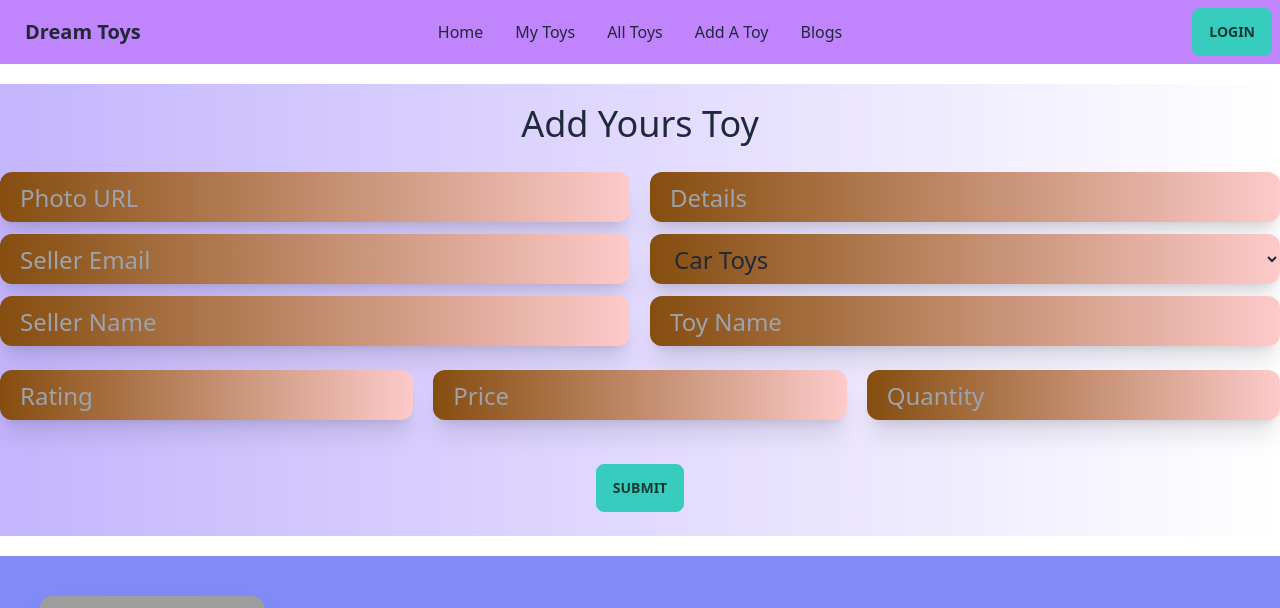
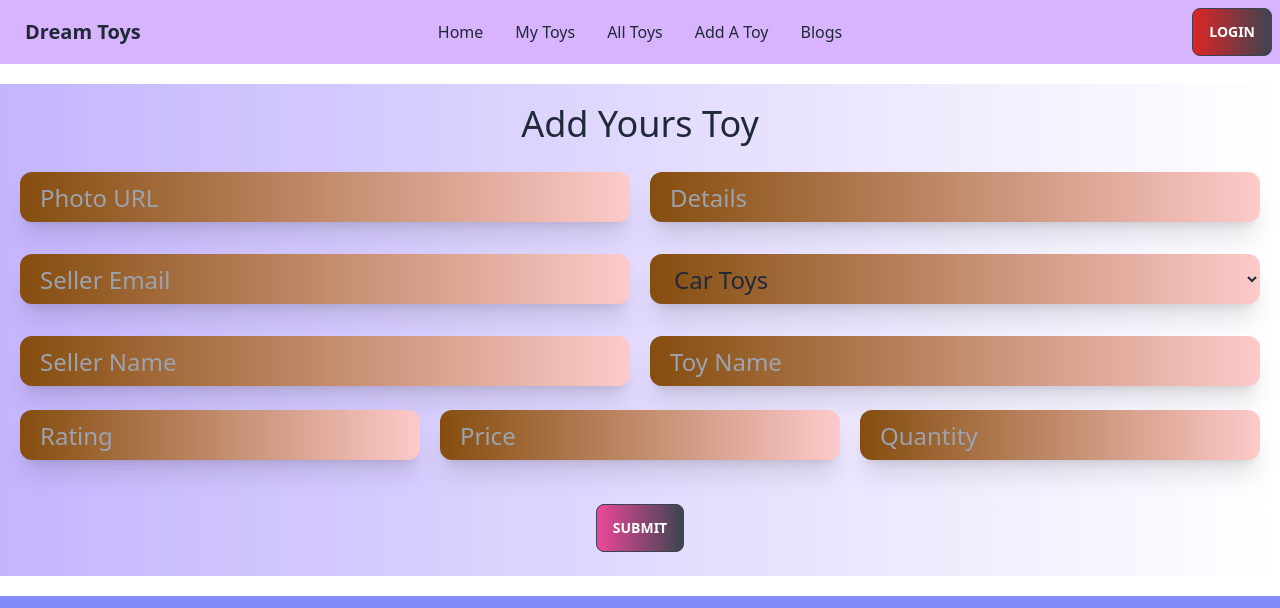
Before and after one commit to mdfaysalbabu/toy_dream, a React (Vite) app: page /addtoy in a window 1280 px wide. Shown: the top 608 px of the page. Built offline with nearby package versions, Linux system fonts and the light colour scheme; no server answers; grey boxes are pictures that could not be loaded.

Commit message:
add delete method

```diff
--- a/src/Components/Alltoys/Alltoys.jsx
+++ b/src/Components/Alltoys/Alltoys.jsx
@@ -15,7 +15,7 @@ const Alltoys = () => {
       <div></div>
       <div className="mx-12 py-12">
         <table className="table w-full">
-          <tbody className="grid grid-cols-1 gap-5 py-3 p-3 bg bg-red-300 rounded ">
+          <tbody className="grid grid-cols-1 gap-5 py-3 p-3 bg  bg-violet-300 rounded ">
             {allData.map((carsData) => (
               <Toyscardata
                 key={carsData._id}
--- a/src/Components/Alltoys/Toyscardata.jsx
+++ b/src/Components/Alltoys/Toyscardata.jsx
@@ -18,7 +18,7 @@ const Toyscardata = ({ carsData }) => {
   return (
     <div>
       <tr className="flex justify-between ">
-        <td className="bg bg-red-300 ">
+        <td className="bg bg-violet-300 ">
           <div className="flex items-center  ">
             <img
               src={photo}
@@ -36,16 +36,16 @@ const Toyscardata = ({ carsData }) => {
             </div>
           </div>
         </td>
-        <td className="flex items-center  bg bg-red-300  font-semibold text-2xl">
+        <td className="flex items-center  bg bg-violet-300  font-semibold text-2xl">
           <p>Price: {price}</p>
         </td>
-        <td className="flex items-center  bg bg-red-300   font-semibold text-2xl">
+        <td className="flex items-center  bg bg-violet-300 font-semibold text-2xl">
           {" "}
           <p>Quantity: {quantity}</p>
         </td>
-        <th className="flex items-center bg bg-red-300 ">
+        <th className="flex items-center bg bg-violet-300 ">
           <Link to={`/allToyDetails/${_id}`}>
-            <button className="btn btn-accent btn-success">View</button>
+            <button className="btn bg-gradient-to-r from-red-400">View Details</button>
           </Link>
         </th>
       </tr>
--- a/src/Components/Mytoys/Mytoys.jsx
+++ b/src/Components/Mytoys/Mytoys.jsx
@@ -16,9 +16,18 @@ const Mytoys = () => {
     })
       .then((res) => res.json())
       .then((data) => {
-        const remain = setCarsData.filter((cars) => cars._id !== id);
+        if (data.deletedCount > 0) {
+          alert("delete successfully");
+        }
+        const remain = carsData.filter((cars) => cars._id !== id);
         setCarsData(remain);
       });
+  };
+  const handleUpdateInfo = (id) => {
+    console.log(id);
+    <label htmlFor="my-modal-5" className="btn">
+      open modal
+    </label>;
   };
 
   return (
@@ -31,22 +40,23 @@ const Mytoys = () => {
         <div className="mx-12 py-12">
           <table className="table w-full">
             {/* head */}
-            <thead >
+            <thead>
               <tr className="flex justify-around">
                 <th>Photo</th>
                 <th>Category</th>
                 <th>Price</th>
                 <th>Quantity</th>
                 <th>View-Details</th>
-                </tr>
+              </tr>
             </thead>
             <tbody>
               {carsData.map((cars) => (
                 <Toyscart
-                 cars={cars}
+                  cars={cars}
                   key={cars._id}
-                //   handleUpdateInfo={handleUpdateInfo}
+                  //   handleUpdateInfo={handleUpdateInfo}
                   handleDelete={handleDelete}
+                  handleUpdateInfo={handleUpdateInfo}
                 ></Toyscart>
               ))}
             </tbody>
--- a/src/Components/Mytoys/Toyscart.jsx
+++ b/src/Components/Mytoys/Toyscart.jsx
@@ -1,6 +1,7 @@
 import React from "react";
+import { Link } from "react-router-dom";
 
-const Toyscart = ({ cars, handleDelete }) => {
+const Toyscart = ({ cars, handleDelete, handleUpdateInfo }) => {
   const {
     sellerName,
     toyName,
@@ -53,6 +54,10 @@ const Toyscart = ({ cars, handleDelete }) => {
         <td className="font-semibold mr-10">{Category}</td>
         <td className="font-semibold">$: {price}</td>
         <td className="font-semibold">$: {quantity}</td>
+        <td>
+          <button onClick={()=>handleUpdateInfo(_id)} className="btn btn-success">Update</button>
+        </td>
+
       </tr>
     </div>
   );
--- a/src/Components/Shared/Header/Header.jsx
+++ b/src/Components/Shared/Header/Header.jsx
@@ -13,7 +13,7 @@ const Header = () => {
   };
   return (
     <>
-      <div className="navbar bg-purple-400 ">
+      <div className="navbar bg-purple-300 ">
         <div className="navbar-start">
           <div className="dropdown">
             <label tabIndex={0} className="btn btn-ghost lg:hidden">
@@ -99,7 +99,7 @@ const Header = () => {
                   title={user.displayName}
                 />
               </span>
-              <button className="btn btn-success" onClick={handleLogOut}>
+              <button className="btn bg-gradient-to-r from-red-600" onClick={handleLogOut}>
                 Signout
               </button>
             </>
@@ -107,7 +107,7 @@ const Header = () => {
 
              <Link to="/login"
             >
-              <button className="btn btn-accent">Login</button>
+              <button className="btn bg-gradient-to-r from-red-600">Login</button>
             </Link>
           )}
         </div>
--- a/src/Components/Toy/Addtoy.jsx
+++ b/src/Components/Toy/Addtoy.jsx
@@ -29,7 +29,7 @@ const Addtoy = () => {
       <h2 className="text-center text-4xl mt-5 pt-5 pb-4">Add Yours Toy</h2>
       <form onSubmit={handleSubmit(onSubmit)}>
         {/* register your input into the hook by invoking the "register" function */}
-        <div className="grid grid-cols-1 md:grid-cols-2 gap-5 py-3 ">
+        <div className="grid grid-cols-1 md:grid-cols-2 gap-5 py-3 p-5">
           <input
             placeholder="Photo URL"
             required
@@ -43,7 +43,7 @@ const Addtoy = () => {
             className="h-[50px] px-5 rounded-xl bg-gradient-to-r from-yellow-800 bg-red-200 text-violet-700 text-2xl shadow-xl"
           />
         </div>
-        <div className="grid grid-cols-1 md:grid-cols-2 gap-5">
+        <div className="grid grid-cols-1 md:grid-cols-2 gap-5 p-5">
           <input
             placeholder="Seller Email"
             defaultValue={user?.email}
@@ -59,7 +59,7 @@ const Addtoy = () => {
             <option value="Ambulancetoys">Truck Toys</option>
           </select>
         </div>
-        <div className="grid grid-cols-1 md:grid-cols-2 gap-5 py-3">
+        <div className="grid grid-cols-1 md:grid-cols-2 gap-5 py-3 p-5">
           <input
             placeholder="Seller Name"
             defaultValue={""}
@@ -73,7 +73,7 @@ const Addtoy = () => {
             className="h-[50px] px-5 rounded-xl  bg-red-200 bg-gradient-to-r from-yellow-800 text-2xl shadow-xl"
           />
         </div>
-        <div className="grid grid-cols-1 md:grid-cols-3 gap-5 py-3">
+        <div className="grid grid-cols-1 md:grid-cols-3 gap-5 py-3 p-5">
           <input
             placeholder="Rating"
             {...register("rating")}
@@ -97,7 +97,7 @@ const Addtoy = () => {
         {/* errors will return when field validation fails  */}
         {errors.exampleRequired && <span>This field is required</span>}
         <div className="py-3 flex justify-center">
-          <button className="btn btn-accent mb-3" type="submit">
+          <button className="btn bg-gradient-to-r from-pink-500 mb-3" type="submit">
             Submit
           </button>
         </div>
```
